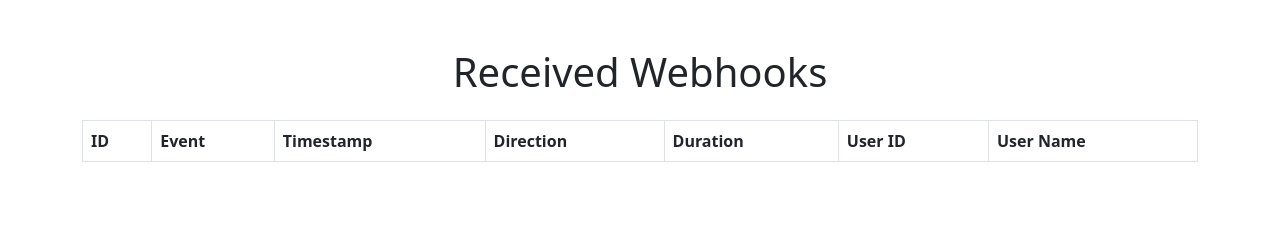
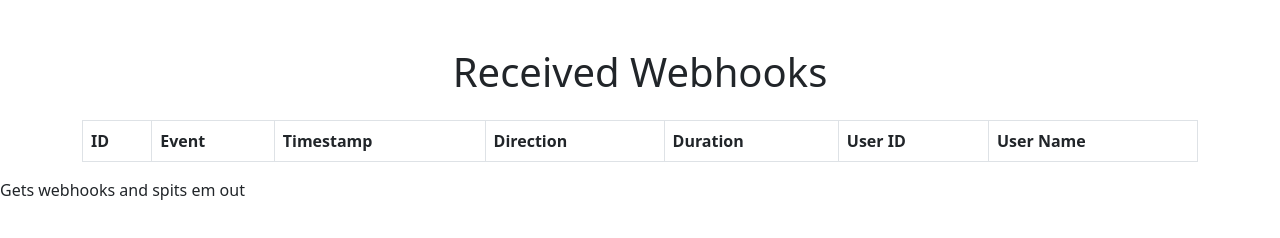
Before and after one commit to HaGingi/webhook-mon, a website: page index.html in a window 1280 px wide. Drawn offline with nearby package versions, Linux system fonts and the light colour scheme; no server answers.

Commit message:
Added a note to the index HTML

```diff
--- a/index.html
+++ b/index.html
@@ -59,5 +59,7 @@
       $("#webhookTable tbody").prepend(newRow);
     }
   </script>
+
+  Gets webhooks and spits em out
 </body>
 </html>
```
